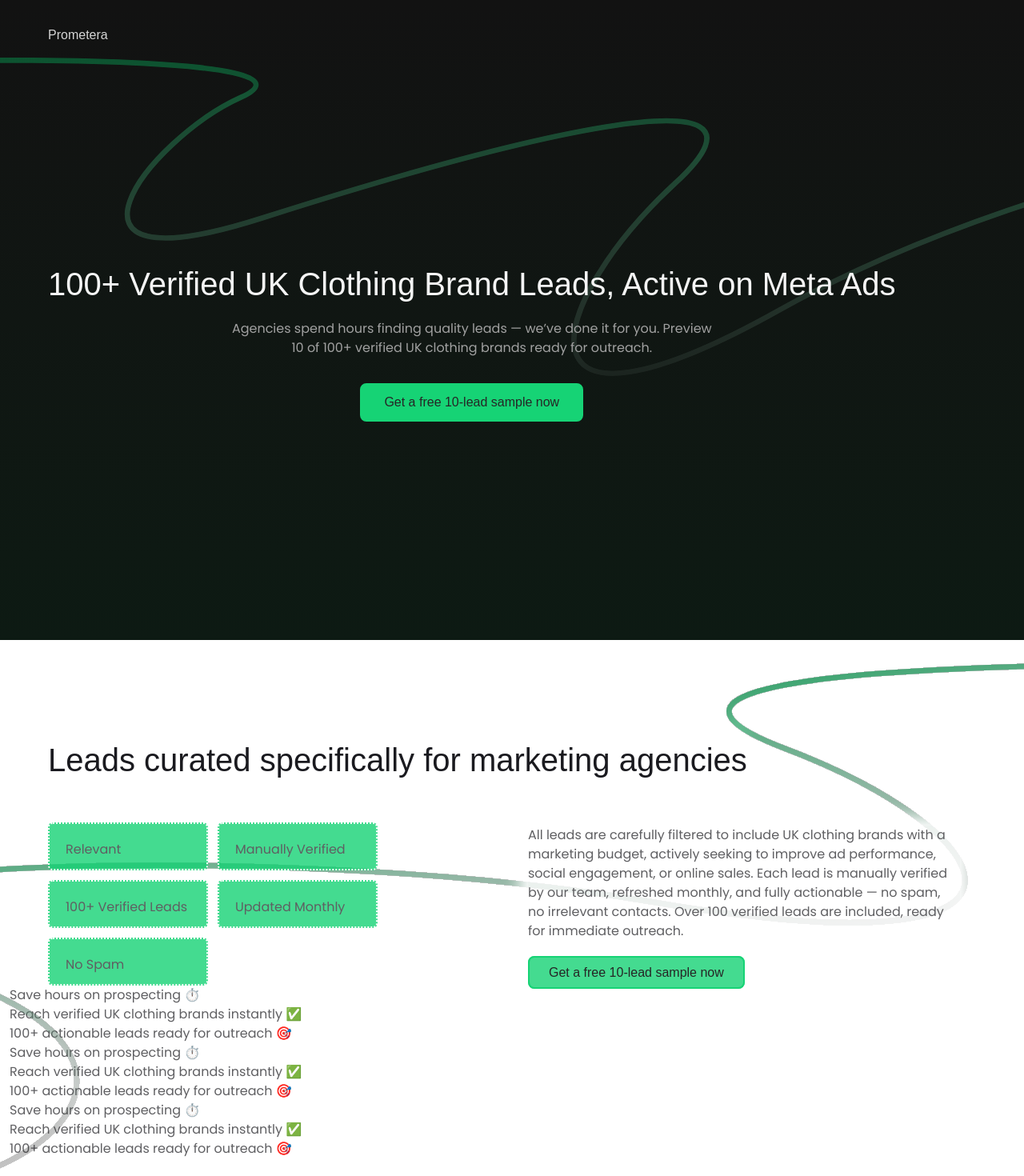
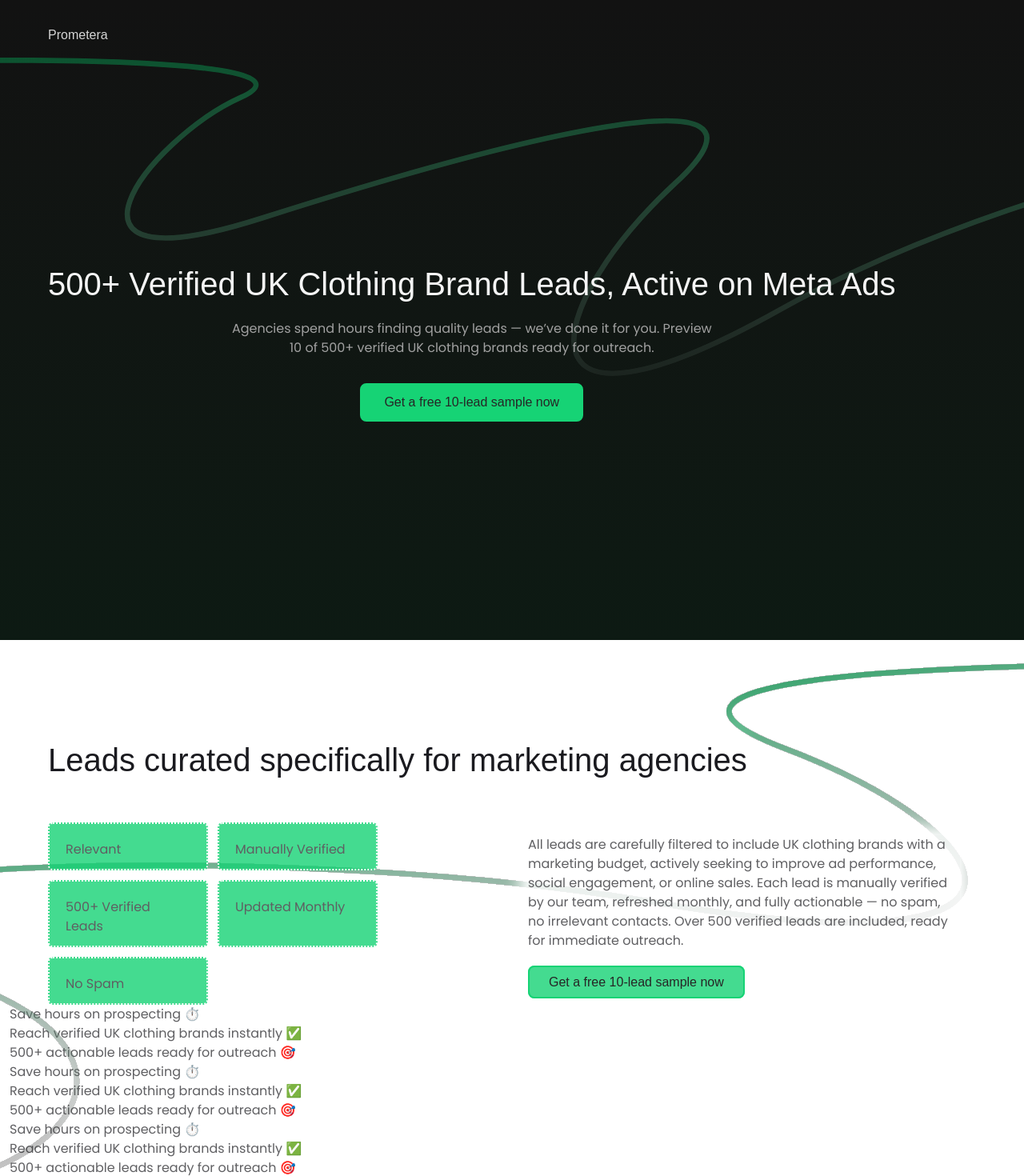
Before and after one commit to Burduk2/prometera, a SvelteKit app: page / in a window 1280 px wide. Shown: the top 1470 px of the page at 80% size. Built offline with nearby package versions, Linux system fonts and the light colour scheme; some icons are missing; a web font is replaced by a local one.

Commit message:
100 -> 500 leads

```diff
--- a/src/routes/+page.svelte
+++ b/src/routes/+page.svelte
@@ -36,7 +36,7 @@
   const marqueeItems = [
     "Save hours on prospecting ⏱️",
     "Reach verified UK clothing brands instantly ✅",
-    "100+ actionable leads ready for outreach 🎯",
+    "500+ actionable leads ready for outreach 🎯",
   ];
   let benefitCardVisible = false;
 
@@ -217,9 +217,9 @@
     <div class="flex items-center justify-between">
       <div>
         <div class="flex gap-x-4 flex-col items-center">
-          <h1 class="text-neutral-100! text-center">100+ Verified UK Clothing Brand Leads, Active on Meta Ads</h1>
+          <h1 class="text-neutral-100! text-center">500+ Verified UK Clothing Brand Leads, Active on Meta Ads</h1>
           <p class="text-neutral-400! text-center">
-            Agencies spend hours finding quality leads — we’ve done it for you. Preview 10 of 100+
+            Agencies spend hours finding quality leads — we’ve done it for you. Preview 10 of 500+
             verified UK clothing brands ready for outreach.
           </p>
           <div class="cta-container flex gap-x-3 gap-y-2 flex-wrap mt-8">
@@ -256,7 +256,7 @@
           icon: "fas fa-check"
         },
         {
-          title: "100+ Verified Leads",
+          title: "500+ Verified Leads",
           text: "Direct, verified contacts ready for outreach.",
           icon: "fas fa-users"
         },
@@ -279,7 +279,7 @@
     </div>
     <div class="w-[540px] max-w-full">
       <p class="rounded-xl bg-bg-main/80 mb-7" style="box-shadow: 0 0 20px 10px #fff">
-        All leads are carefully filtered to include UK clothing brands with a marketing budget, actively seeking to improve ad performance, social engagement, or online sales. Each lead is manually verified by our team, refreshed monthly, and fully actionable — no spam, no irrelevant contacts. Over 100 verified leads are included, ready for immediate outreach.
+        All leads are carefully filtered to include UK clothing brands with a marketing budget, actively seeking to improve ad performance, social engagement, or online sales. Each lead is manually verified by our team, refreshed monthly, and fully actionable — no spam, no irrelevant contacts. Over 500 verified leads are included, ready for immediate outreach.
       </p>
       <a href="#sample" class="brand-btn bg-accent-main/80! py-2.5 px-6 not-sm:w-full! not-sm:block">Get a free 10-lead sample now</a>
     </div>
```
